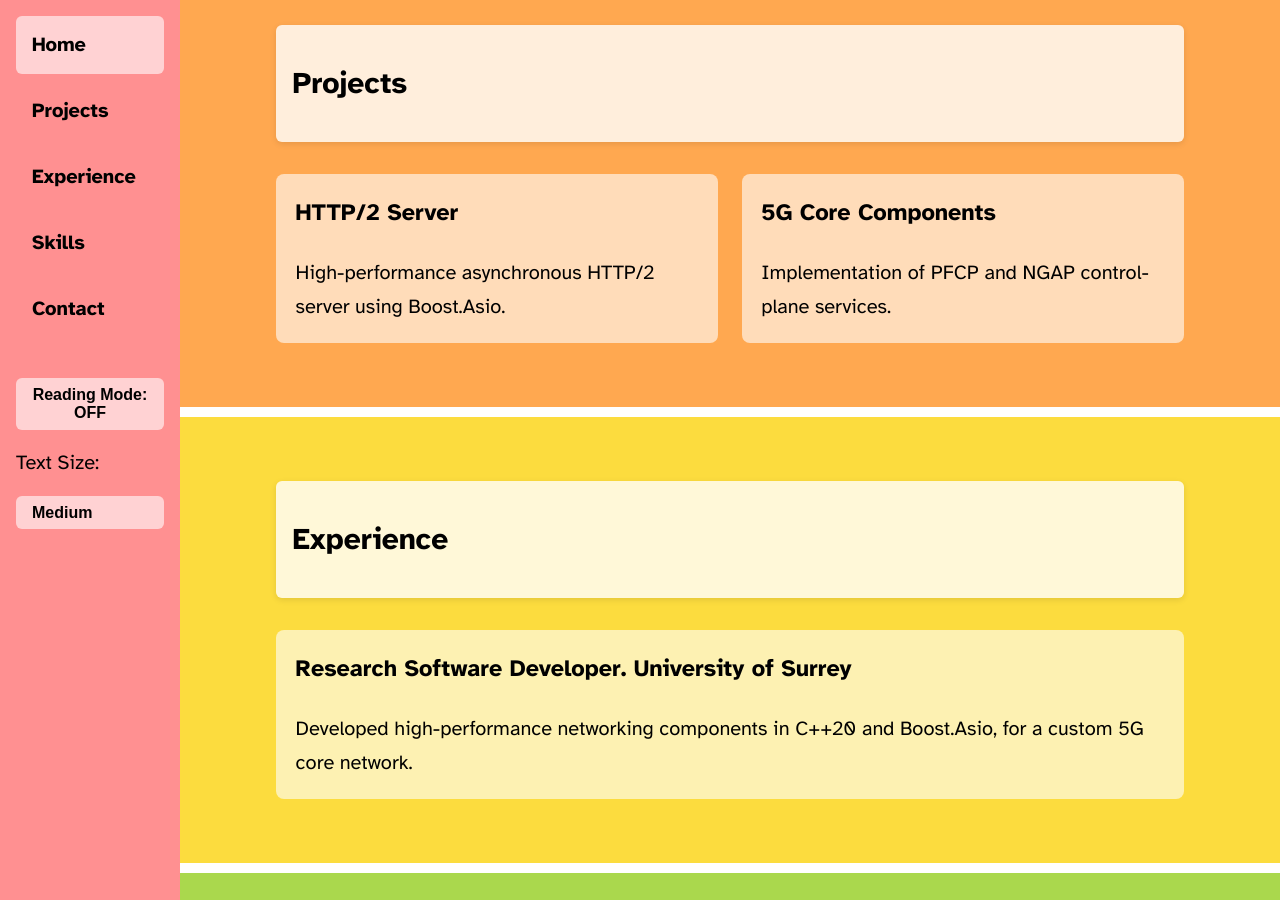
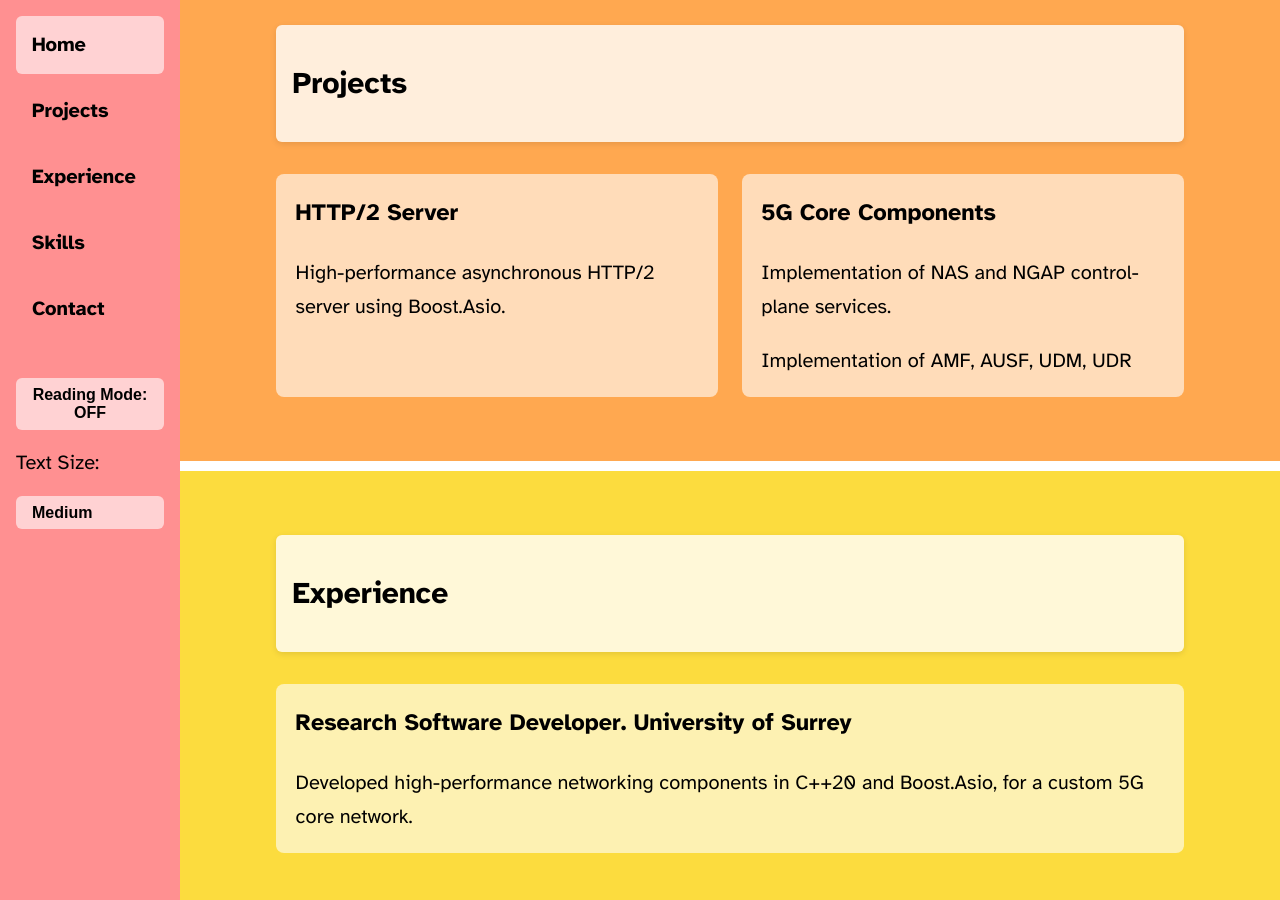
Before and after one commit to rjspencer1989/rjspencer1989.github.io, a Jekyll site: the page built from index.md, in a window 1280 px wide and 900 px high, scrolled down 424 px. Built offline with Jekyll 4.4.1, drawn with Linux system fonts in a browser that asks for light colours.

Commit message:
fix details of the 5G core components I have developed

```diff
--- a/_includes/projects.md
+++ b/_includes/projects.md
@@ -13,7 +13,8 @@
 
       <article class="card">
         <h3>5G Core Components</h3>
-        <p>Implementation of PFCP and NGAP control-plane services.</p>
+        <p>Implementation of NAS and NGAP control-plane services.</p>
+        <p>Implementation of AMF, AUSF, UDM, UDR</p>
       </article>
 
     </div>
```
